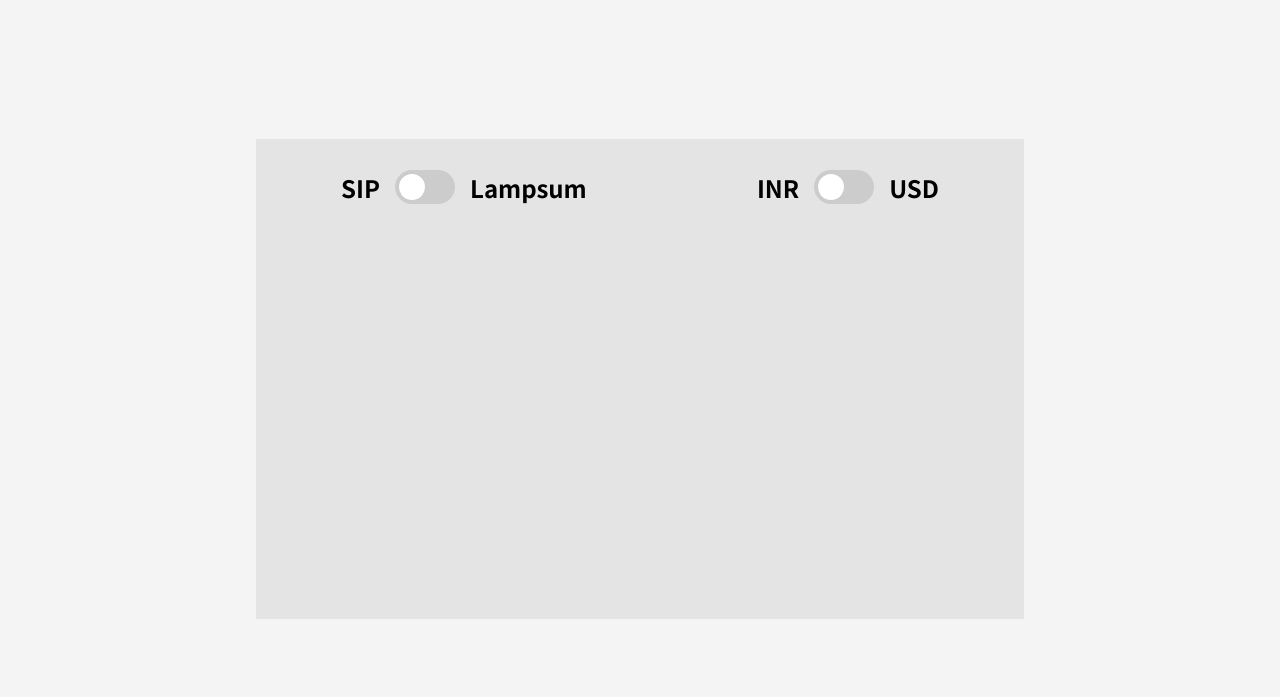
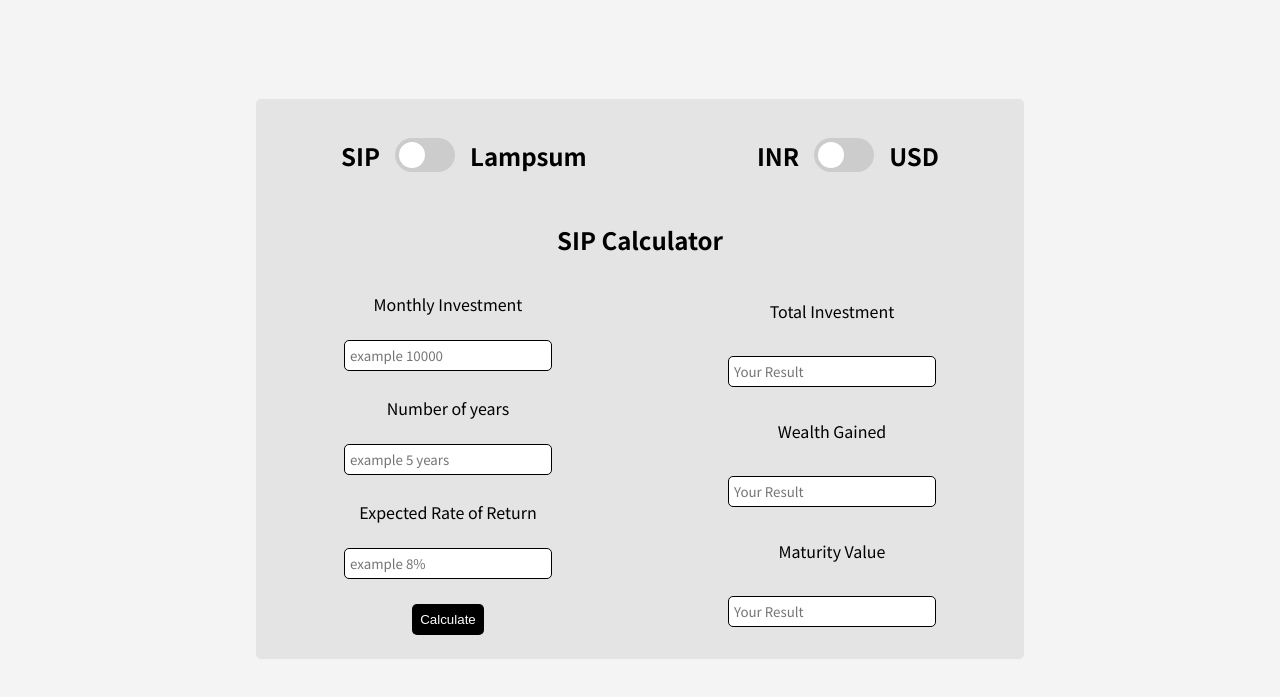
Before and after one commit to RamejaAyush/Investment_calculator, a plain HTML site: page index.html in a window 1280 px wide. Shown: the part 61-758 px from the top of the page. Drawn offline with Linux system fonts and the light colour scheme.

Commit message:
completed ui

```diff
--- a/index.html
+++ b/index.html
@@ -40,6 +40,68 @@
                     <h2>USD</h2>
                 </div>
             </div>
+            <div class="cal-mid">
+                <h1 id="status">
+                    SIP Calculator
+                </h1>
+            </div>
+            <div class="cal-bottom">
+                <div class="enter-info">
+                    <label for="monthly-inv">
+                        Monthly Investment
+                    </label>
+                    <input
+                        type="number" id="monthlyInvestment"
+                        placeholder="example 10000">
+
+                    <label for="numberOfYears">
+                        Number of years
+                    </label>
+                    <input
+                        type="number" id="numberOfYears"
+                        placeholder="example 5 years">
+
+                    <label for="expected">
+                        Expected Rate of Return
+                    </label>
+                    <input
+                        type="number"
+                        id="expected"
+                        placeholder="example 8%">
+
+                    <button class="calculate">
+                        Calculate
+                    </button>
+                </div>
+                <div class="result">
+                    <label for="monthly-inv">
+                        Total Investment
+                    </label>
+                    <input
+                        type="number"
+                        id="total"
+                        readonly
+                        placeholder="Your Result">
+
+                    <label for="numberOfYears">
+                        Wealth Gained
+                    </label>
+                    <input
+                        type="text"
+                        id="Gained"
+                        readonly
+                        placeholder="Your Result">
+
+                    <label for="expected">
+                        Maturity Value
+                    </label>
+                    <input
+                        type="text"
+                        id="maturity"
+                        readonly
+                        placeholder="Your Result">
+                </div>
+            </div>
         </section>
     </main>
 
--- a/style.css
+++ b/style.css
@@ -48,8 +48,9 @@ main{
 
 main .cal{
     width: 60vw;
-    height: 60vh;
+    height: 70vh;
     background: #e4e4e4;
+    border-radius: 5px;
 }
 
 main .cal .cal-top{
@@ -126,3 +127,53 @@ input:checked + .slider:before {
 .slider.round:before {
     border-radius: 50%;
 }
+
+.cal .cal-mid{
+    width: 100%;
+    height: 10%;
+    display: grid;
+    place-items: center;
+}
+
+.cal .cal-bottom{
+    width: 100%;
+    height: 70%;
+    display: flex;
+}
+
+.cal .cal-bottom .enter-info,
+.cal .cal-bottom .result{
+    width: 50%;
+    height: 100%;
+}
+
+.cal .cal-bottom .enter-info,
+.cal .cal-bottom .result{
+    display: flex;
+    flex-direction: column;
+    align-items: center;
+    justify-content: space-evenly;
+}
+
+.cal .cal-bottom .enter-info input,
+.cal .cal-bottom .result input{
+    padding: 5px;
+    border: 1px solid black;
+    border-radius: 5px;
+    outline: none;
+    font-family: 'Noto Sans JP', sans-serif;
+}
+
+.cal .cal-bottom .enter-info button{
+    padding: 8px;
+    border: none;
+    border-radius: 5px;
+    background-color: black;
+    color: white;
+    cursor: pointer;
+    transition: all 100ms ease-in-out;
+}
+
+.cal .cal-bottom .enter-info button:hover{
+    transform: scale(1.1);
+}
```
